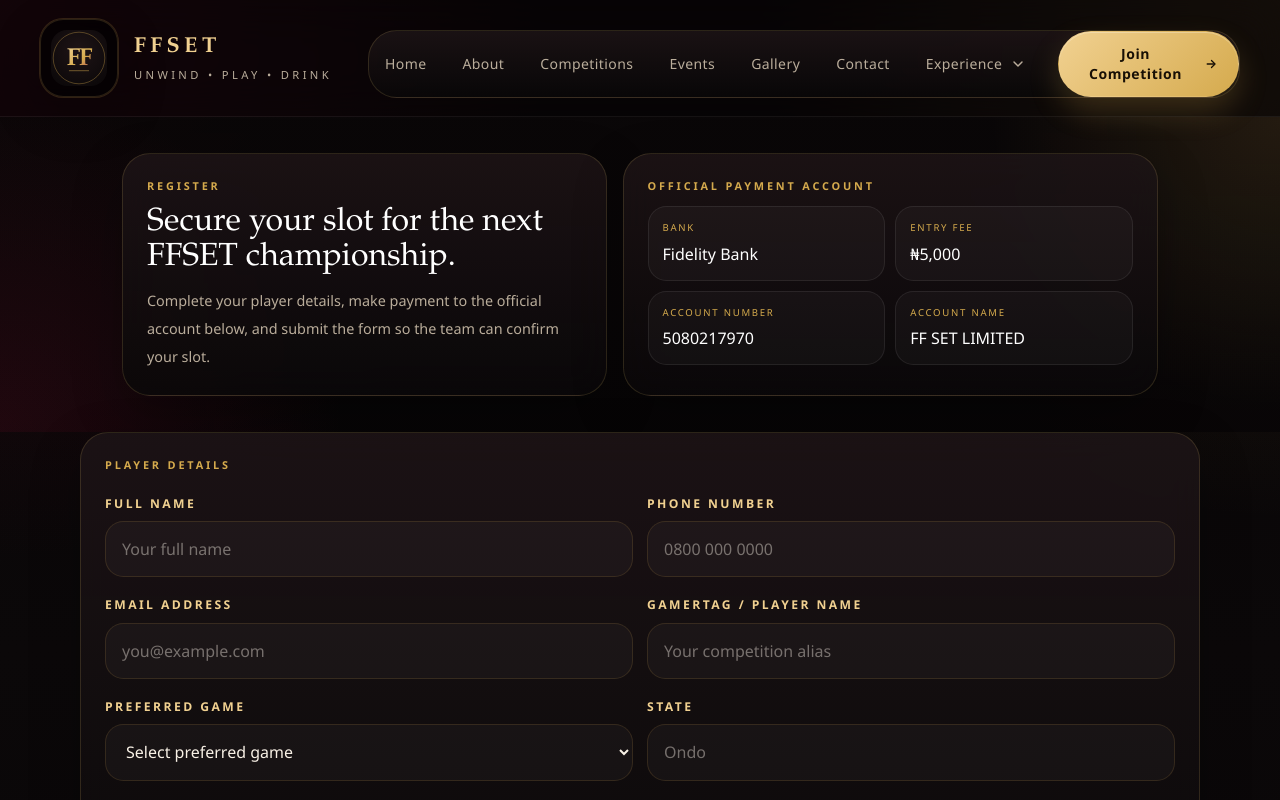
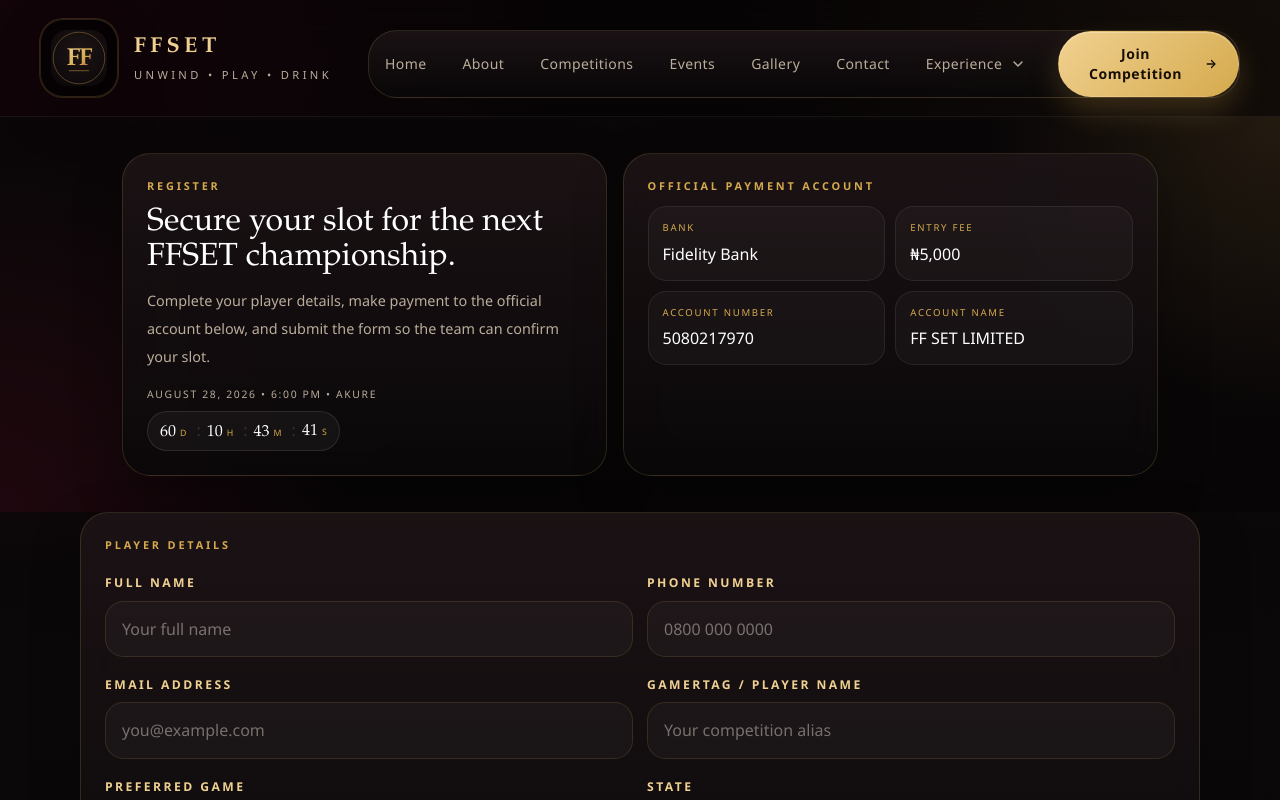
Before and after one commit to gbengeneh/ffset, a Next.js app: page /competitions/register in a window 1280 px wide. Shown: the top 800 px of the page. Built offline with nearby package versions, Linux system fonts and the light colour scheme.

Commit message:
added updates

```diff
--- a/app/competitions/page.tsx
+++ b/app/competitions/page.tsx
@@ -36,9 +36,9 @@ export default function CompetitionsPage() {
 
               <div className="mt-1.5 flex flex-wrap items-center gap-x-3 gap-y-2">
                 <p className="text-[0.65rem] uppercase tracking-[0.16em] text-[var(--muted)]">
-                  December 20, 2026 • 6:00 PM • Akure
+                  August 28, 2026 • 6:00 PM • Akure
                 </p>
-                <Countdown targetDate="2026-12-20T18:00:00+01:00" compact />
+                <Countdown targetDate="2026-08-28T18:00:00+01:00" compact />
               </div>
 
               <h1 className="display-font mt-3 max-w-[13ch] text-[1.7rem] leading-[1.05] text-white sm:text-[2.15rem] md:text-[2.6rem]">
--- a/app/competitions/register/page.tsx
+++ b/app/competitions/register/page.tsx
@@ -1,4 +1,5 @@
 import { CompetitionRegisterForm } from "@/components/forms/competition-register-form";
+import { Countdown } from "@/components/countdown";
 import { PageSection, Panel } from "@/components/ui";
 import { competitionPaymentDetails } from "@/lib/site-data";
 
@@ -20,6 +21,12 @@ export default function CompetitionRegistrationPage() {
                 Complete your player details, make payment to the official account below, and
                 submit the form so the team can confirm your slot.
               </p>
+              <div className="flex flex-wrap items-center gap-x-3 gap-y-2 pt-1">
+                <p className="text-[0.65rem] uppercase tracking-[0.16em] text-[var(--muted)]">
+                  August 28, 2026 • 6:00 PM • Akure
+                </p>
+                <Countdown targetDate="2026-08-28T18:00:00+01:00" compact />
+              </div>
             </Panel>
 
             <Panel className="space-y-3 p-5">
--- a/package.json
+++ b/package.json
@@ -11,12 +11,14 @@
   "dependencies": {
     "framer-motion": "^12.42.0",
     "next": "16.2.9",
+    "qrcode": "^1.5.4",
     "react": "19.2.4",
     "react-dom": "19.2.4"
   },
   "devDependencies": {
     "@tailwindcss/postcss": "^4",
     "@types/node": "^20",
+    "@types/qrcode": "^1.5.6",
     "@types/react": "^19",
     "@types/react-dom": "^19",
     "eslint": "^9",
--- /dev/null
+++ b/scripts/generate-qr.mjs
@@ -0,0 +1,19 @@
+import QRCode from "qrcode";
+import path from "node:path";
+
+const registrationUrl = "https://ffsetlounge.com/competitions/register";
+const outFile = path.join(process.cwd(), "public", "qr", "ffset-championship-qr.png");
+
+await QRCode.toFile(outFile, registrationUrl, {
+  type: "png",
+  errorCorrectionLevel: "H",
+  margin: 2,
+  width: 1200,
+  color: {
+    dark: "#0a0708",
+    light: "#ffffff",
+  },
+});
+
+console.log(`QR code written to ${outFile}`);
+console.log(`Encodes: ${registrationUrl}`);
```
Also changed, not shown: public/qr/ffset-championship-qr.png (added), 1 other file (tests, documents, lock files or other folders).
